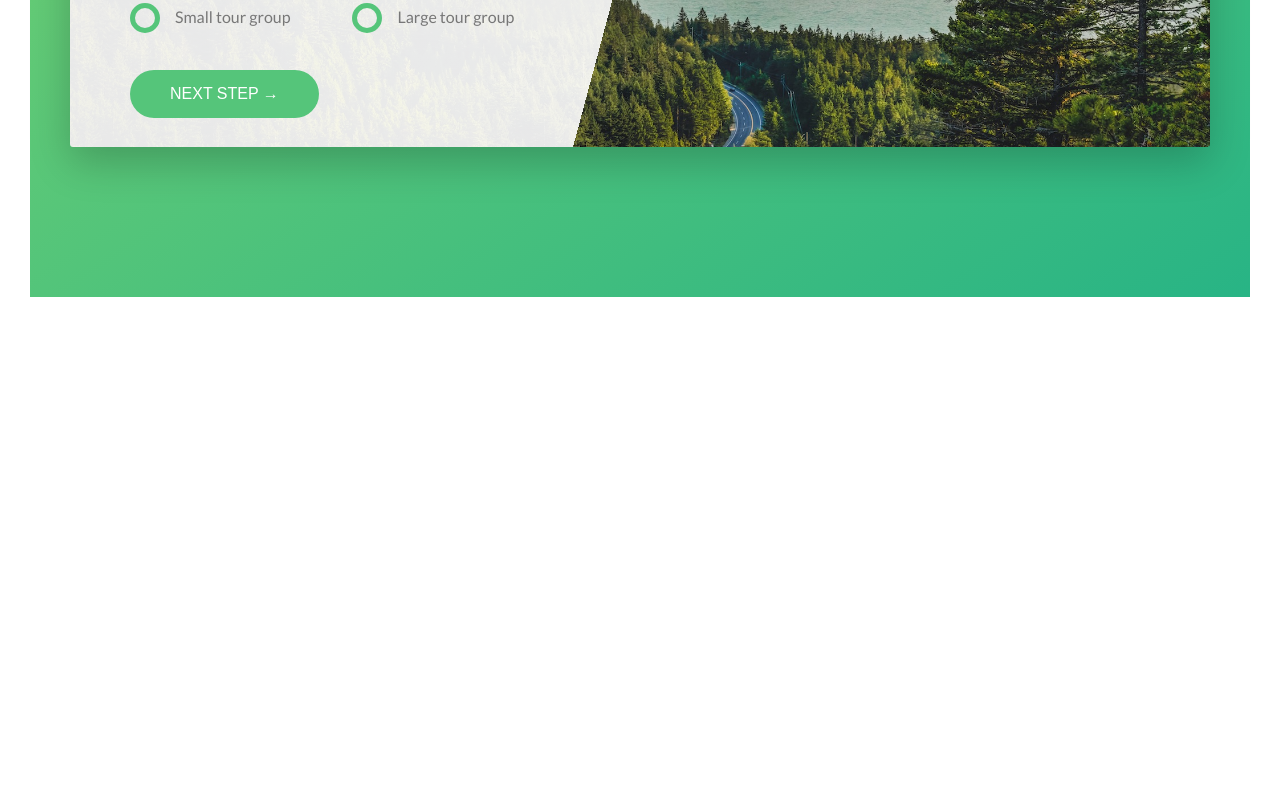
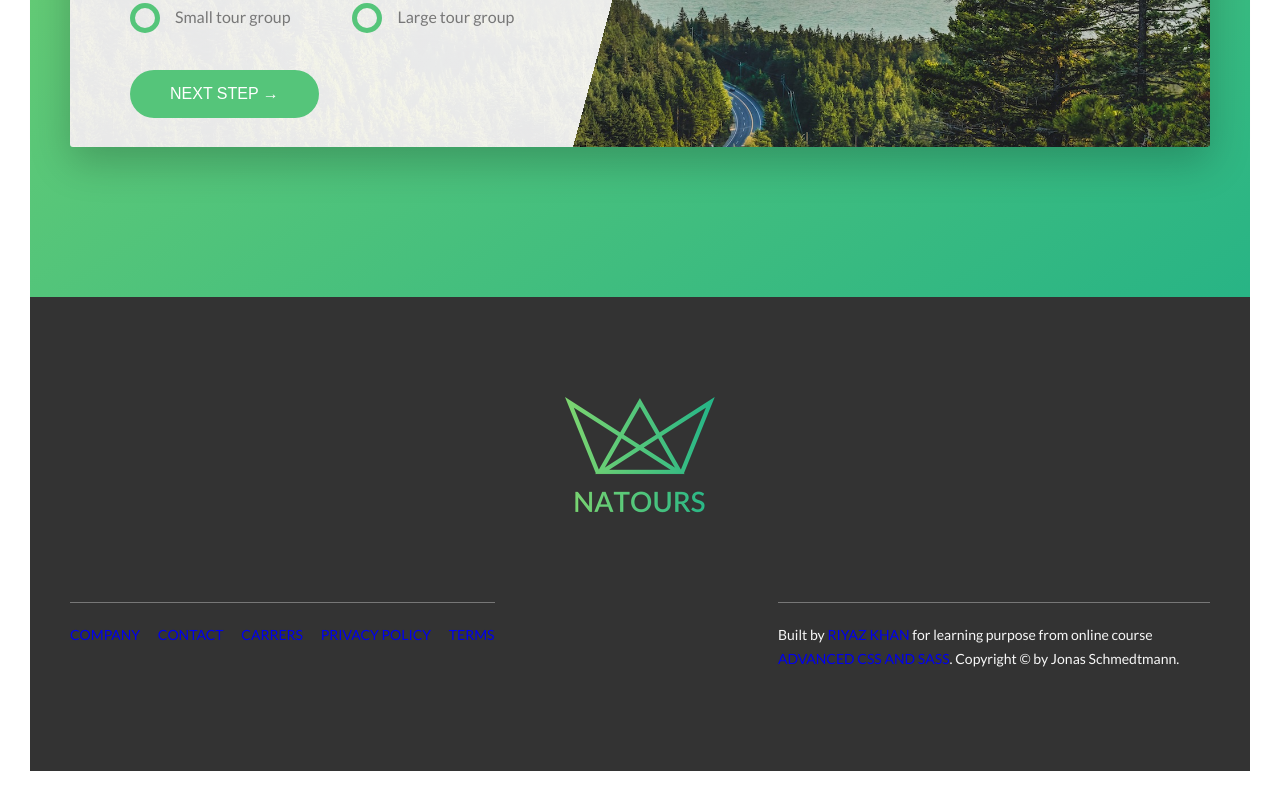
Before and after one commit to riyazkhan21295/Natours-HTML-CSS, a website: page index.html in a window 1280 px wide. Shown: the part 5341-6142 px from the top of the page. Before the commit the page ends 5668 px from the top, so only its background shows below. Drawn offline with Linux system fonts and the light colour scheme.

Commit message:
Footer Section -- completed

```diff
--- a/index.html
+++ b/index.html
@@ -336,6 +336,43 @@
                     </div>
                 </div>
             </section>
+
+            <footer class="footer">
+                <div class="footer__logo-box">
+                    <img src="./img/logo-green-2x.png" alt="Full Logo" class="footer__logo" />
+                </div>
+
+                <div class="row">
+                    <div class="col-1-of-2">
+                        <div class="footer__navigation">
+                            <ul class="footer__list">
+                                <li class="footer__item">
+                                    <a href="#" class="footer__link">Company</a>
+                                </li>
+                                <li class="footer__item">
+                                    <a href="#" class="footer__link">Contact</a>
+                                </li>
+                                <li class="footer__item">
+                                    <a href="#" class="footer__link">Carrers</a>
+                                </li>
+                                <li class="footer__item">
+                                    <a href="#" class="footer__link">Privacy policy</a>
+                                </li>
+                                <li class="footer__item">
+                                    <a href="#" class="footer__link">Terms</a>
+                                </li>
+                            </ul>
+                        </div>
+                    </div>
+                    <div class="col-1-of-2">
+                        <p class="footer__copyright">
+                            Built by <a href="#" class="footer__link">Riyaz Khan</a> for learning purpose from online
+                            course <a href="#" class="footer__link">Advanced CSS and Sass</a>. Copyright &copy; by Jonas
+                            Schmedtmann.
+                        </p>
+                    </div>
+                </div>
+            </footer>
         </main>
 
         <!-- <section class="grid-test">
--- a/sass/abstracts/_variables.scss
+++ b/sass/abstracts/_variables.scss
@@ -14,6 +14,7 @@ $color-grey-light-2: #eee;
 
 $color-grey-dark: #777;
 $color-grey-dark-2: #999;
+$color-grey-dark-3: #333;
 
 $color-white: #fff;
 $color-black: #000;
--- /dev/null
+++ b/sass/layout/_footer.scss
@@ -0,0 +1,59 @@
+.footer {
+    background-color: $color-grey-dark-3;
+    padding: 10rem 0;
+    font-size: 1.4rem;
+    color: $color-grey-light-1;
+
+    &__logo-box {
+        text-align: center;
+        margin-bottom: 8rem;
+    }
+
+    &__logo {
+        width: 15rem;
+        height: auto;
+    }
+
+    &__navigation {
+        border-top: 1px solid $color-grey-dark;
+        padding-top: 2rem;
+        display: inline-block;
+    }
+
+    &__list {
+        list-style: none;
+    }
+
+    &__item {
+        display: inline-block;
+
+        &:not(:last-child) {
+            margin-right: 1.5rem;
+        }
+    }
+
+    &__link {
+        &:link,
+        &:visited {
+            background-color: $color-grey-dark-3;
+            text-decoration: none;
+            text-transform: uppercase;
+            display: inline-block;
+            transition: all 0.2s;
+        }
+
+        &:hover,
+        &:active {
+            color: $color-primary;
+            box-shadow: 0 1rem 2rem rgba($color-black, 0.4);
+            transform: rotate(5deg) scale(1.3);
+        }
+    }
+
+    &__copyright {
+        border-top: 1px solid $color-grey-dark;
+        padding-top: 2rem;
+        width: 80%;
+        float: right;
+    }
+}
--- a/sass/main.scss
+++ b/sass/main.scss
@@ -15,6 +15,7 @@
 @import 'components/form';
 @import 'components/story';
 
+@import 'layout/footer';
 @import 'layout/grid';
 @import 'layout/header';
 
```
Also changed, not shown: css/style.css.
